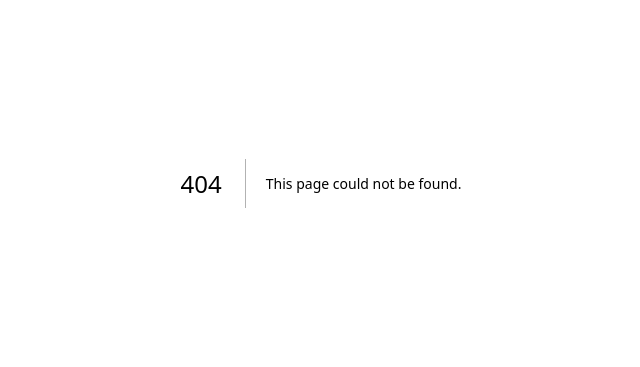
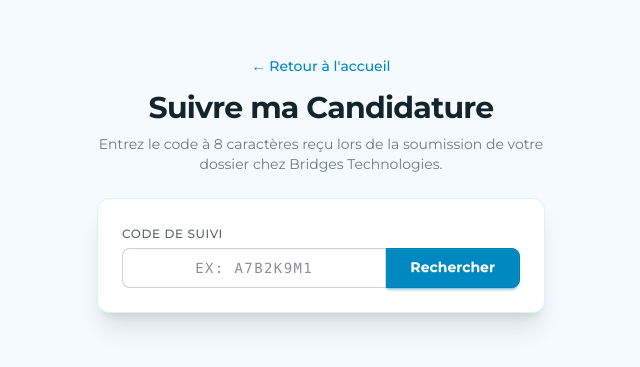
Before and after one commit to BridgeTech-Solutions/bridge-stage-management, a Next.js app: page /suivi in a window 1280 px wide. Before the commit this address had no page. Shown: the part 217-584 px from the top of the page, without its empty margins (319-959 px from the left). Built offline with nearby package versions, Linux system fonts and the light colour scheme.

Commit message:
feat: intégration finale de la slice suivi des dossiers

```diff
--- /dev/null
+++ b/src/app/suivi/page.tsx
@@ -0,0 +1,122 @@
+"use client";
+
+import { useActionState } from "react";
+import { checkTrackingStatus, SuiviActionState } from "@/features/suivi/actions";
+import { StatusBadge } from "@/shared/ui/StatusBadge";
+import Link from "next/link";
+
+const initialState: SuiviActionState = {
+  error: undefined,
+  success: false,
+  candidature: null,
+};
+
+export default function SuiviPage() {
+  // Utilisation du hook standard Next.js / React pour gérer le retour de la Server Action
+  const [state, formAction, isPending] = useActionState(checkTrackingStatus, initialState);
+
+  return (
+    <main className="min-h-screen bg-base-200 flex flex-col items-center justify-center p-4">
+      <div className="max-w-md w-full space-y-6">
+
+        {/* En-tête / Retour d'accueil */}
+        <div className="text-center">
+          <Link href="/" className="text-sm link link-hover text-primary font-medium">
+            ← Retour à l'accueil
+          </Link>
+          <h1 className="text-3xl font-bold tracking-tight mt-3 text-base-content">
+            Suivre ma Candidature
+          </h1>
+          <p className="text-sm text-base-content/60 mt-2">
+            Entrez le code à 8 caractères reçu lors de la soumission de votre dossier chez Bridges Technologies.
+          </p>
+        </div>
+
+        {/* Boîte Principale (Formulaire de recherche) */}
+        <div className="card bg-base-100 shadow-xl border border-base-300">
+          <div className="card-body p-6">
+            <form action={formAction} className="space-y-4">
+              <div className="form-control">
+                <label className="label font-medium text-xs uppercase tracking-wider text-base-content/70">
+                  Code de suivi
+                </label>
+                <div className="join w-full mt-1">
+                  <input
+                    type="text"
+                    name="trackingCode"
+                    placeholder="Ex: A7B2K9M1"
+                    maxLength={8}
+                    disabled={isPending}
+                    className="input input-bordered join-item w-full uppercase font-mono tracking-widest text-center focus:outline-primary"
+                    required
+                  />
+                  <button
+                    type="submit"
+                    disabled={isPending}
+                    className="btn btn-primary join-item px-6"
+                  >
+                    {isPending ? (
+                      <span className="loading loading-spinner loading-sm"></span>
+                    ) : (
+                      "Rechercher"
+                    )}
+                  </button>
+                </div>
+              </div>
+
+              {/* Affichage des erreurs de validation ou de base de données */}
+              {state?.error && (
+                <div className="alert alert-error text-sm py-2 px-3 mt-2 rounded-lg text-white font-medium">
+                  ⚠️ {state.error}
+                </div>
+              )}
+            </form>
+          </div>
+        </div>
+
+        {/* Bloc Résultat : S'affiche uniquement si un dossier valide est trouvé */}
+        {state?.success && state.candidature && (
+          <div className="card bg-base-100 shadow-xl border border-success/30 animation-fade-in animate-once">
+            <div className="card-body p-6 space-y-4">
+              <div className="flex items-center justify-between border-b border-base-200 pb-3">
+                <h2 className="font-bold text-lg text-base-content">
+                  {state.candidature.profile.firstName} {state.candidature.profile.lastName}
+                </h2>
+                {/* Ton composant partagé réutilisé proprement */}
+                <StatusBadge status={state.candidature.status} />
+              </div>
+
+              <div className="space-y-2 text-sm text-base-content/80">
+                <div className="flex justify-between">
+                  <span className="text-base-content/50">Établissement :</span>
+                  <span className="font-semibold text-right">{state.candidature.profile.school}</span>
+                </div>
+                <div className="flex justify-between">
+                  <span className="text-base-content/50">Type de stage :</span>
+                  <span className="font-semibold">
+                    {state.candidature.type === "ACADEMIC" ? "🎓 Académique" : "💼 Professionnel"}
+                  </span>
+                </div>
+                <div className="flex justify-between">
+                  <span className="text-base-content/50">Durée demandée :</span>
+                  <span className="font-semibold">{state.candidature.duration} mois</span>
+                </div>
+                <div className="flex justify-between border-t border-base-100 pt-2 text-xs text-base-content/40">
+                  <span>Déposé le :</span>
+                  <span>
+                    {new Date(state.candidature.createdAt).toLocaleDateString("fr-FR", {
+                      day: "numeric",
+                      month: "long",
+                      year: "numeric",
+                    })}
+                  </span>
+                </div>
+              </div>
+            </div>
+          </div>
+        )}
+
+      </div>
+    </main>
+  );
+}
--- /dev/null
+++ b/src/features/suivi/actions.ts
@@ -0,0 +1,74 @@
+"use server";
+
+import { trackingCodeSchema } from "./schema";
+import { getCandidatureByTrackingCode } from "./queries";
+
+export type SuiviActionState = {
+  error?: string;
+  success?: boolean;
+  candidature?: {
+    id: string;
+    status: "PENDING" | "PROCESS" | "ACCEPTED" | "REJECTED";
+    type: string;
+    createdAt: Date;
+    duration: number;
+    profile: {
+      firstName: string;
+      lastName: string;
+      school: string;
+    };
+  } | null;
+};
+
+/**
+ * Server Action : Recherche un dossier par son code de suivi après validation Zod.
+ */
+export async function checkTrackingStatus(
+  _prev: SuiviActionState,
+  formData: FormData
+): Promise<SuiviActionState> {
+  try {
+    // 1. Validation du champ avec le schéma Zod
+    const rawCode = formData.get("trackingCode");
+    const parsed = trackingCodeSchema.safeParse({ trackingCode: rawCode });
+
+    if (!parsed.success) {
+      const firstError = parsed.error.issues[0]?.message ?? "Code invalide.";
+      return { error: firstError, candidature: null };
+    }
+
+    // 2. Recherche en base de données
+    const candidature = await getCandidatureByTrackingCode(parsed.data.trackingCode);
+
+    // 3. Si introuvable, message générique et sécurisé
+    if (!candidature) {
+      return {
+        error: "Aucun dossier ne correspond à ce code de suivi. Vérifiez la saisie.",
+        candidature: null,
+      };
+    }
+
+    // 4. Succès : On retourne les infos nécessaires à l'affichage
+    return {
+      success: true,
+      candidature: {
+        id: candidature.id,
+        status: candidature.status as any,
+        type: candidature.type,
+        createdAt: candidature.createdAt,
+        duration: candidature.duration,
+        profile: {
+          firstName: candidature.profile.firstName,
+          lastName: candidature.profile.lastName,
+          school: candidature.profile.school,
+        },
+      },
+    };
+  } catch (error) {
+    console.error("[suivi-actions] Erreur serveur lors du suivi:", error);
+    return {
+      error: "Une erreur serveur est survenue. Veuillez réessayer plus tard.",
+      candidature: null,
+    };
+  }
+}
--- /dev/null
+++ b/src/features/suivi/queries.ts
@@ -0,0 +1,32 @@
+import { prisma } from "../../shared/db/prisma"; // Alignement sur ton instance Prisma réelle
+
+/**
+ * Récupère une demande de stage unique et ses informations clés via son code de suivi.
+ * @param trackingCode Le code unique à 8 caractères fourni au candidat.
+ */
+export async function getCandidatureByTrackingCode(trackingCode: string) {
+  try {
+    // On force la recherche en majuscules pour correspondre au format stocké
+    const cleanCode = trackingCode.trim().toUpperCase();
+
+    const candidature = await prisma.internshipRequest.findUnique({
+      where: {
+        trackingCode: cleanCode,
+      },
+      include: {
+        profile: {
+          select: {
+            firstName: true,
+            lastName: true,
+            school: true,
+          },
+        },
+      },
+    });
+
+    return candidature;
+  } catch (error) {
+    console.error(`[suivi-queries] Erreur lors de la recherche du code ${trackingCode}:`, error);
+    return null;
+  }
+}
--- /dev/null
+++ b/src/features/suivi/schema.ts
@@ -0,0 +1,20 @@
+import { z } from "zod";
+
+/**
+ * Schéma de validation pour la saisie du code de suivi candidat.
+ * - Supprime les espaces superflus (trim)
+ * - Force le passage en majuscules (toUpperCase)
+ * - Vérifie que la longueur est exactement de 8 caractères
+ * - S'assure que le format est purement alphanumérique
+ */
+export const trackingCodeSchema = z.object({
+  trackingCode: z
+    .string()
+    .trim()
+    .toUpperCase()
+    .min(1, "Le code de suivi est obligatoire.")
+    .length(8, "Le code de suivi doit comporter exactement 8 caractères.")
+    .regex(/^[A-Z0-9]+$/, "Le code de suivi ne doit contenir que des lettres et des chiffres."),
+});
+
+export type TrackingCodeInput = z.infer<typeof trackingCodeSchema>;
```
